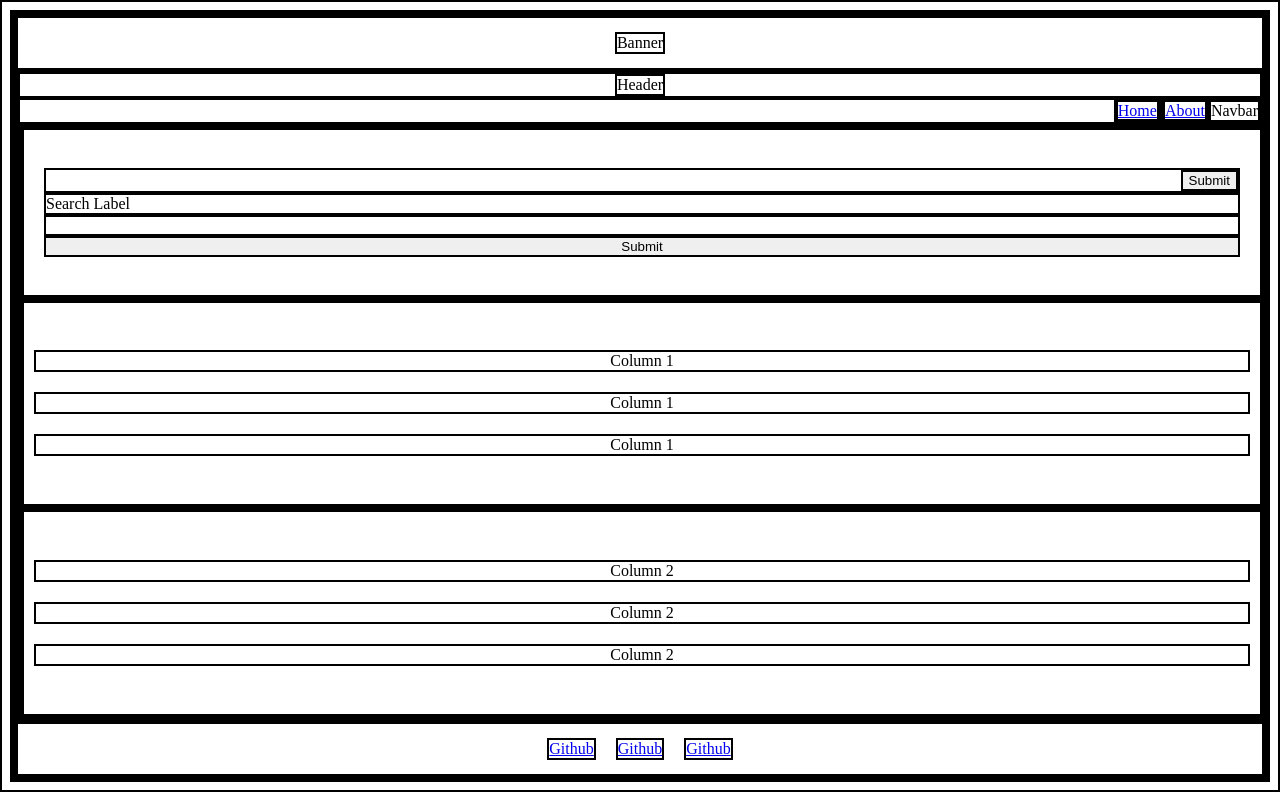
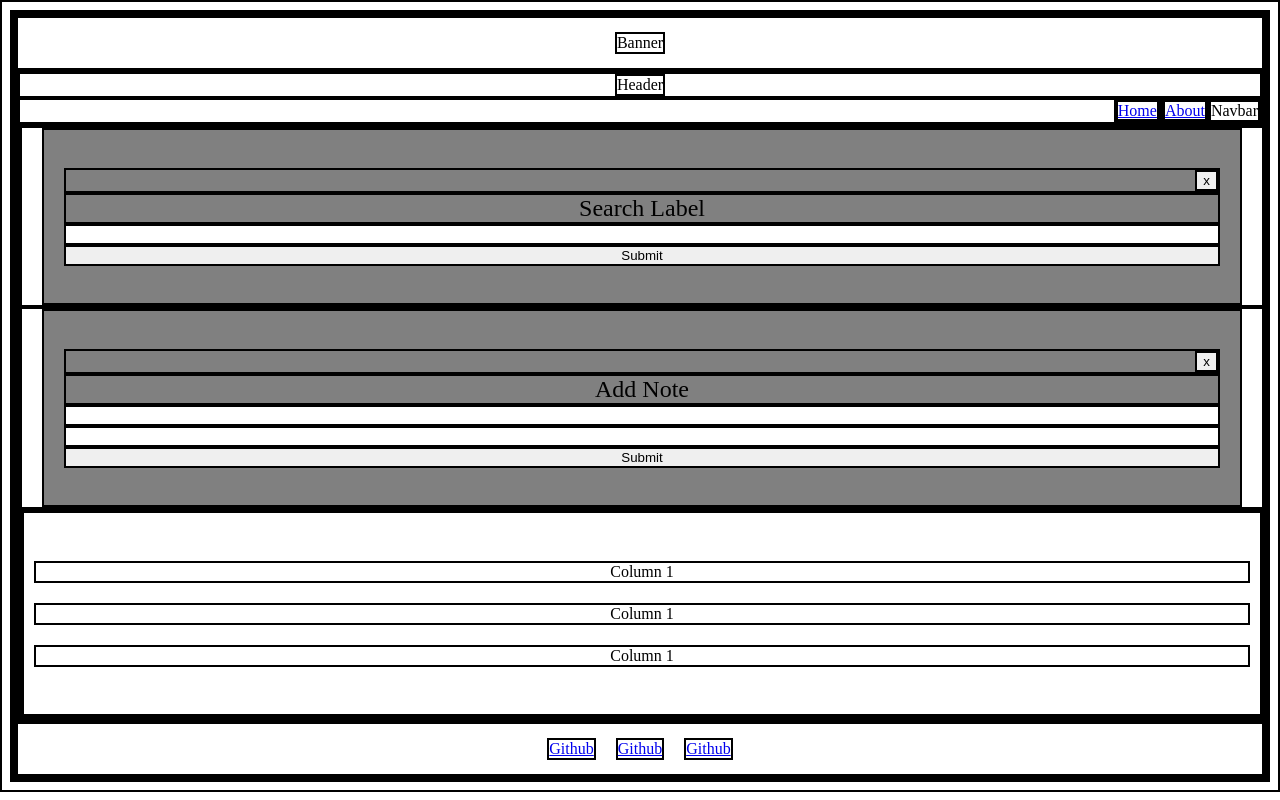
Before and after one commit to mtleonardjr/mtl-crud-react, a React (Create React App) app: page / in a window 1280 px wide. Built offline with nearby package versions, Linux system fonts and the light colour scheme.

Commit message:
added add note block

```diff
--- a/src/App.css
+++ b/src/App.css
@@ -77,6 +77,28 @@
   justify-content: center;
   flex: 1;
   padding: 0px 20px;
+  margin: 0px 20px;
+  background-color: gray;
+}
+
+.search-label {
+  text-align: center;
+  font-size: x-large;
+}
+
+.add-form {
+  display: flex;
+  flex-direction: column;
+  justify-content: center;
+  flex: 1;
+  padding: 0px 20px;
+  margin: 0px 20px;
+  background-color: gray;
+}
+
+.search-label {
+  text-align: center;
+  font-size: x-large;
 }
 
 .column-1 {
--- a/src/components/Columns.js
+++ b/src/components/Columns.js
@@ -4,9 +4,20 @@ const Columns = () => {
         <div className="column">
           <form className="search">
             <div className='delete' >
-            <input type='submit'></input>
+              <button>x</button>
             </div>
             <label className='search-label'>Search Label</label>
+            <input type='text'></input>
+            <input type='submit'></input>
+          </form>
+        </div>
+        <div className="column">
+          <form className="add-form">
+            <div className='delete' >
+              <button>x</button>
+            </div>
+            <label className='search-label'>Add Note</label>
+            <input type='text'></input>
             <input type='text'></input>
             <input type='submit'></input>
           </form>
@@ -18,13 +29,6 @@ const Columns = () => {
             <div className="column-item">Column 1</div>
           </div>
         </div>
-        <div className="column">
-          <div className="column-2">
-            <div className="column-item">Column 2</div>
-            <div className="column-item">Column 2</div>
-            <div className="column-item">Column 2</div>
-          </div>
-        </div>
       </div>
     )
   }
```
